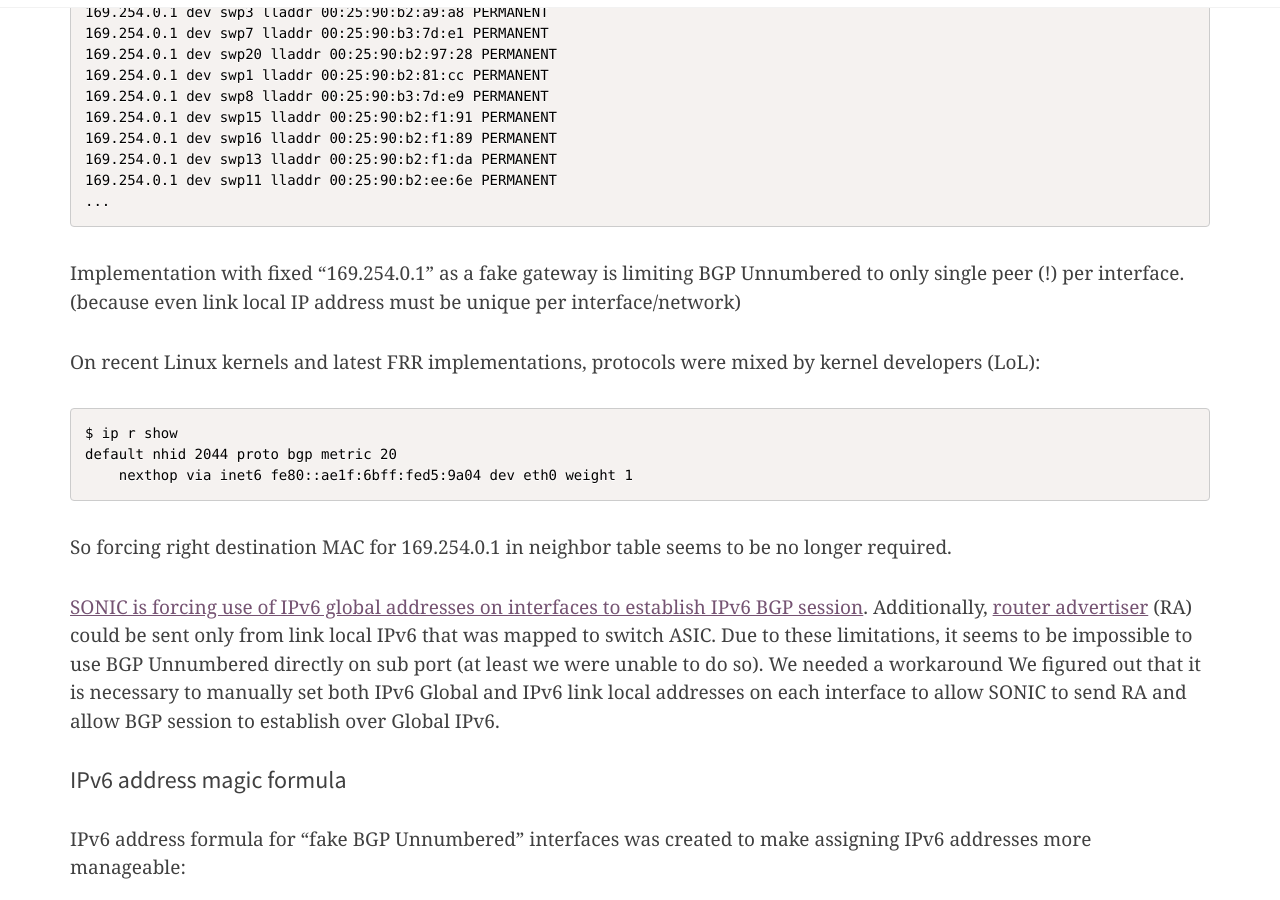
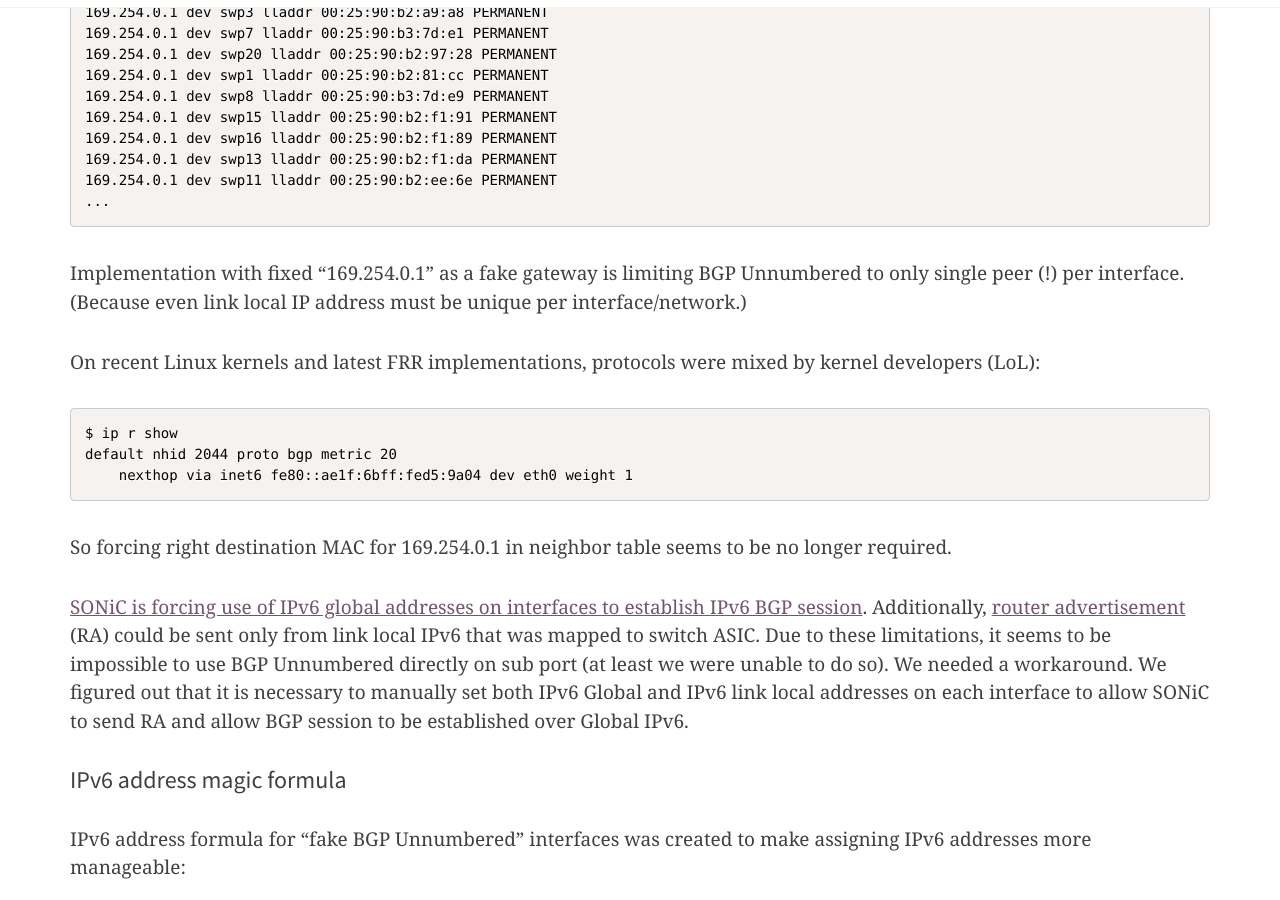
Before and after one commit to RTBHOUSE/techblog, a Jekyll site: the page built from _posts/2021-11-25-L2-EVPN-to-L3-concept-part2.markdown, in a window 1280 px wide and 900 px high, scrolled down 5768 px. Built offline with Jekyll 4.4.1, drawn with Linux system fonts in a browser that asks for light colours; nearby versions of some CDN libraries; comment, search, counter and statistics services are not loaded.

Commit message:
Update 2021-11-25-L2-EVPN-to-L3-concept-part2.markdown

```diff
--- a/_posts/2021-11-25-L2-EVPN-to-L3-concept-part2.markdown
+++ b/_posts/2021-11-25-L2-EVPN-to-L3-concept-part2.markdown
@@ -310,7 +310,7 @@ root@spsw1401:mgmt-vrf:~# ip n show | grep 169.254.0.1
 
 
 Implementation with fixed "169.254.0.1" as a fake gateway is limiting BGP Unnumbered to only single peer (!) per interface.
-(because even link local IP address must be unique per interface/network)
+(Because even link local IP address must be unique per interface/network.)
 
 On recent Linux kernels and latest FRR implementations, protocols were mixed by kernel developers (LoL):
 
@@ -322,11 +322,11 @@ default nhid 2044 proto bgp metric 20
 So forcing right destination MAC for 169.254.0.1 in neighbor table seems to be no longer required.
 
 
-[SONIC is forcing use of IPv6 global addresses on interfaces to establish IPv6 BGP session](https://github.com/Azure/sonic-frr/issues/16#issuecomment-520587718).
-Additionally, [router advertiser](https://en.wikipedia.org/wiki/Neighbor_Discovery_Protocol) (RA) could be sent only from link local IPv6 that was mapped to switch ASIC.
-Due to these limitations, it seems to be impossible to use BGP Unnumbered directly on sub port (at least we were unable to do so). We needed a workaround
+[SONiC is forcing use of IPv6 global addresses on interfaces to establish IPv6 BGP session](https://github.com/Azure/sonic-frr/issues/16#issuecomment-520587718).
+Additionally, [router advertisement](https://en.wikipedia.org/wiki/Neighbor_Discovery_Protocol) (RA) could be sent only from link local IPv6 that was mapped to switch ASIC.
+Due to these limitations, it seems to be impossible to use BGP Unnumbered directly on sub port (at least we were unable to do so). We needed a workaround.
 We figured out that it is necessary to manually set both IPv6 Global and IPv6 link local addresses on each interface
-to allow SONIC to send RA and allow BGP session to establish over Global IPv6.
+to allow SONiC to send RA and allow BGP session to be established over Global IPv6.
 
 ### IPv6 address magic formula
 IPv6 address formula for "fake BGP Unnumbered" interfaces was created to make assigning IPv6 addresses more manageable:
```
